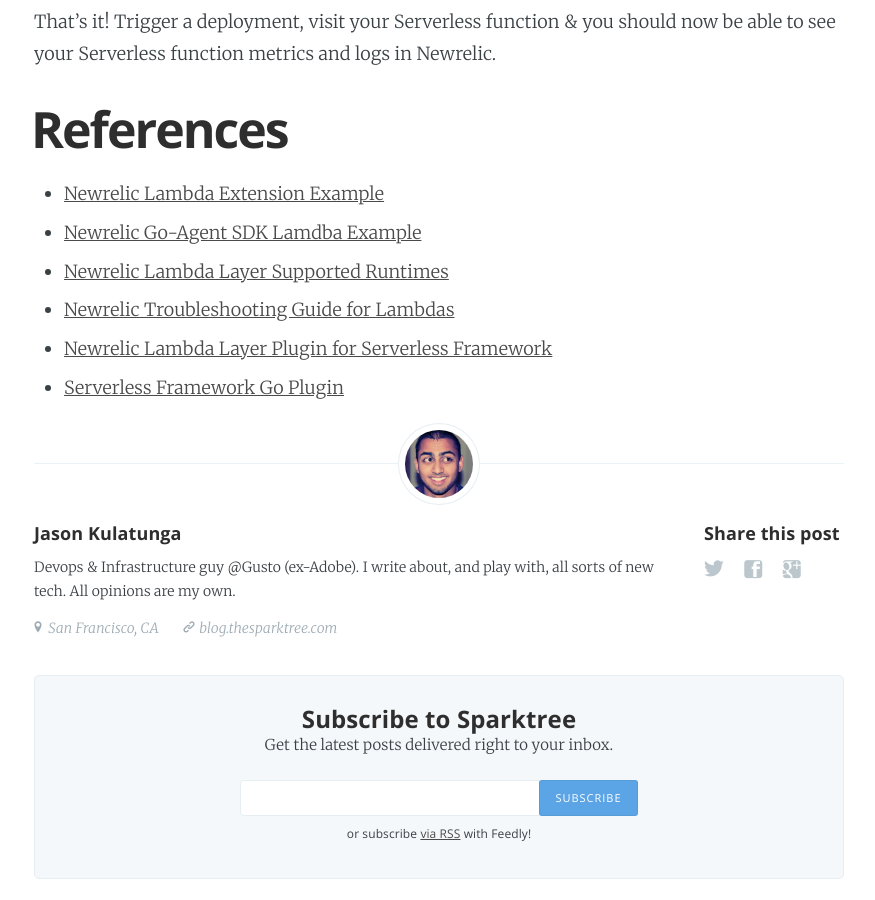
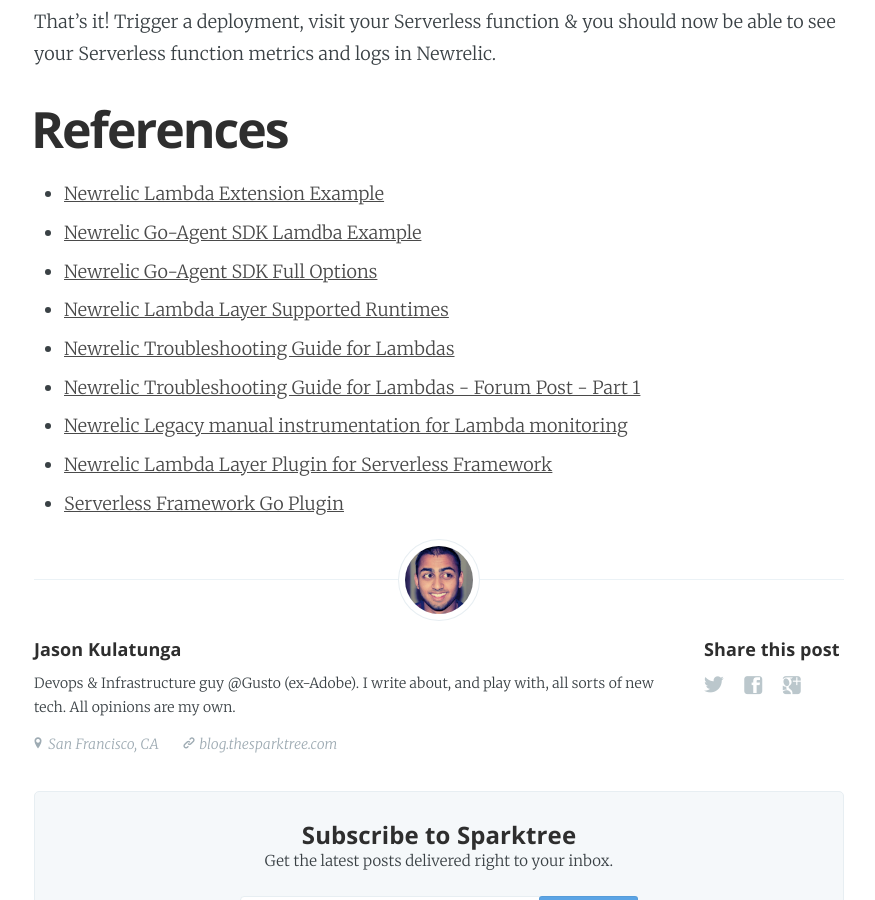
Before and after one commit to AnalogJ/thesparktree-blog, a Jekyll site: the page built from _posts/2024-01-21-go-serverless-framework-newrelic.md, in a window 1280 px wide and 900 px high, scrolled down 7956 px. Shown: the whole window, without its empty margins (201-1076 px from the left). Built offline with Jekyll 4.4.1, drawn with Linux system fonts in a browser that asks for light colours; nearby versions of some CDN libraries; a script that is not in the unit is left out; comment, search, counter and statistics services are not loaded.

```diff
--- a/_posts/2024-01-21-go-serverless-framework-newrelic.md
+++ b/_posts/2024-01-21-go-serverless-framework-newrelic.md
@@ -217,7 +217,10 @@
 # References
 - [Newrelic Lambda Extension Example](https://github.com/newrelic/newrelic-lambda-extension/blob/main/examples/sam/go/main.go)
 - [Newrelic Go-Agent SDK Lamdba Example](https://github.com/newrelic/go-agent/blob/master/v3/integrations/nrlambda/example/main.go)
+- [Newrelic Go-Agent SDK Full Options](https://github.com/newrelic/go-agent/blob/master/GUIDE.md#full-list-of-config-options-and-application-settings)
 - [Newrelic Lambda Layer Supported Runtimes](https://github.com/newrelic/docs-website/blob/develop/src/content/docs/serverless-function-monitoring/aws-lambda-monitoring/get-started/compatibility-requirements-aws-lambda-monitoring.mdx)
 - [Newrelic Troubleshooting Guide for Lambdas](https://docs.newrelic.com/docs/serverless-function-monitoring/aws-lambda-monitoring/enable-lambda-monitoring/account-linking/#troubleshooting)
+- [Newrelic Troubleshooting Guide for Lambdas - Forum Post - Part 1](https://forum.newrelic.com/s/hubtopic/aAX8W0000008eWv/lambda-troubleshooting-framework-troubleshooting-lambda-part-1)
+- [Newrelic Legacy manual instrumentation for Lambda monitoring](https://docs.newrelic.com/docs/serverless-function-monitoring/aws-lambda-monitoring/enable-lambda-monitoring/enable-serverless-monitoring-aws-lambda-legacy/)
 - [Newrelic Lambda Layer Plugin for Serverless Framework](https://github.com/newrelic/serverless-newrelic-lambda-layers)
 - [Serverless Framework Go Plugin](https://github.com/mthenw/serverless-go-plugin)
```
Also changed, not shown: .github/workflows/github-pages.yaml.
